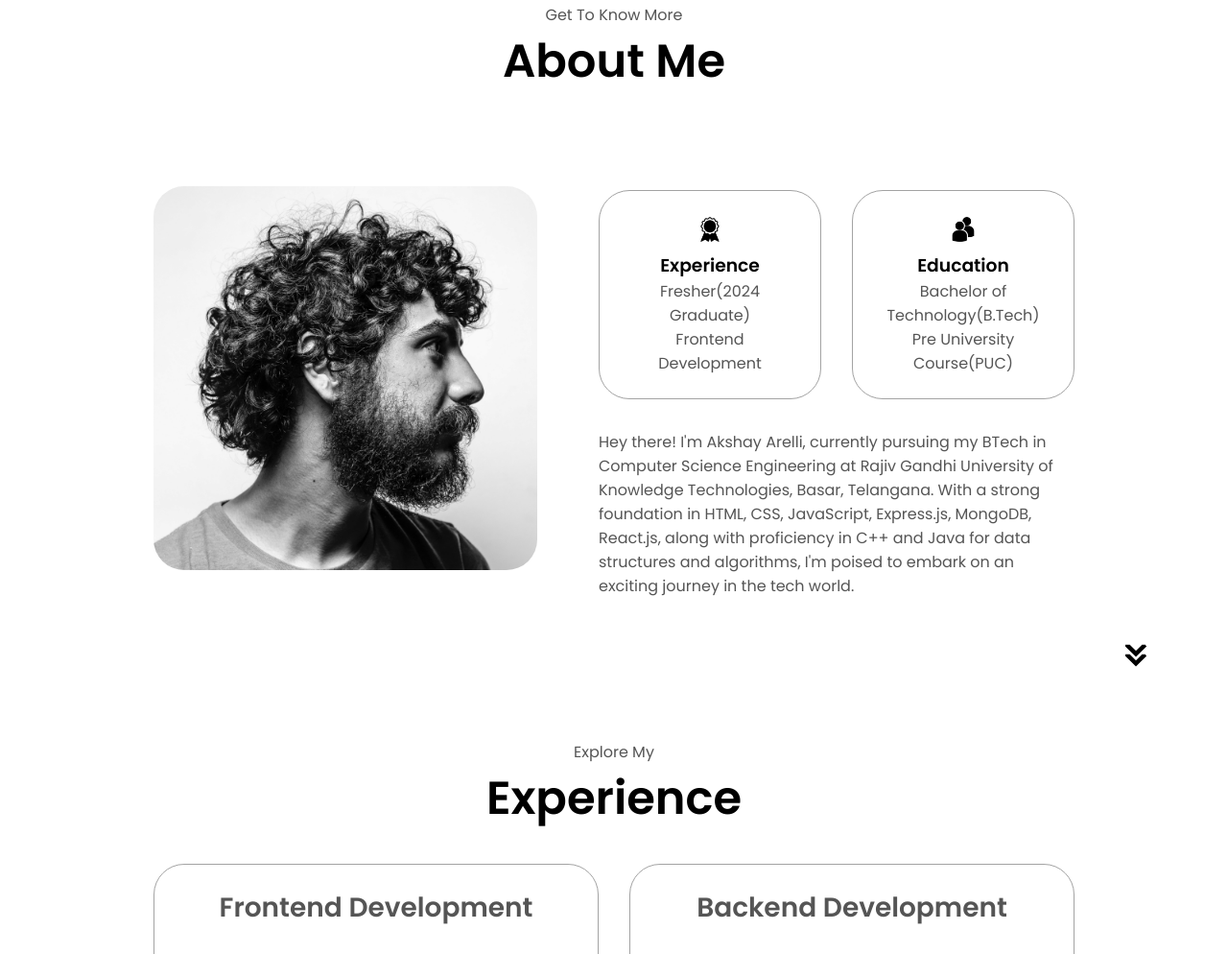
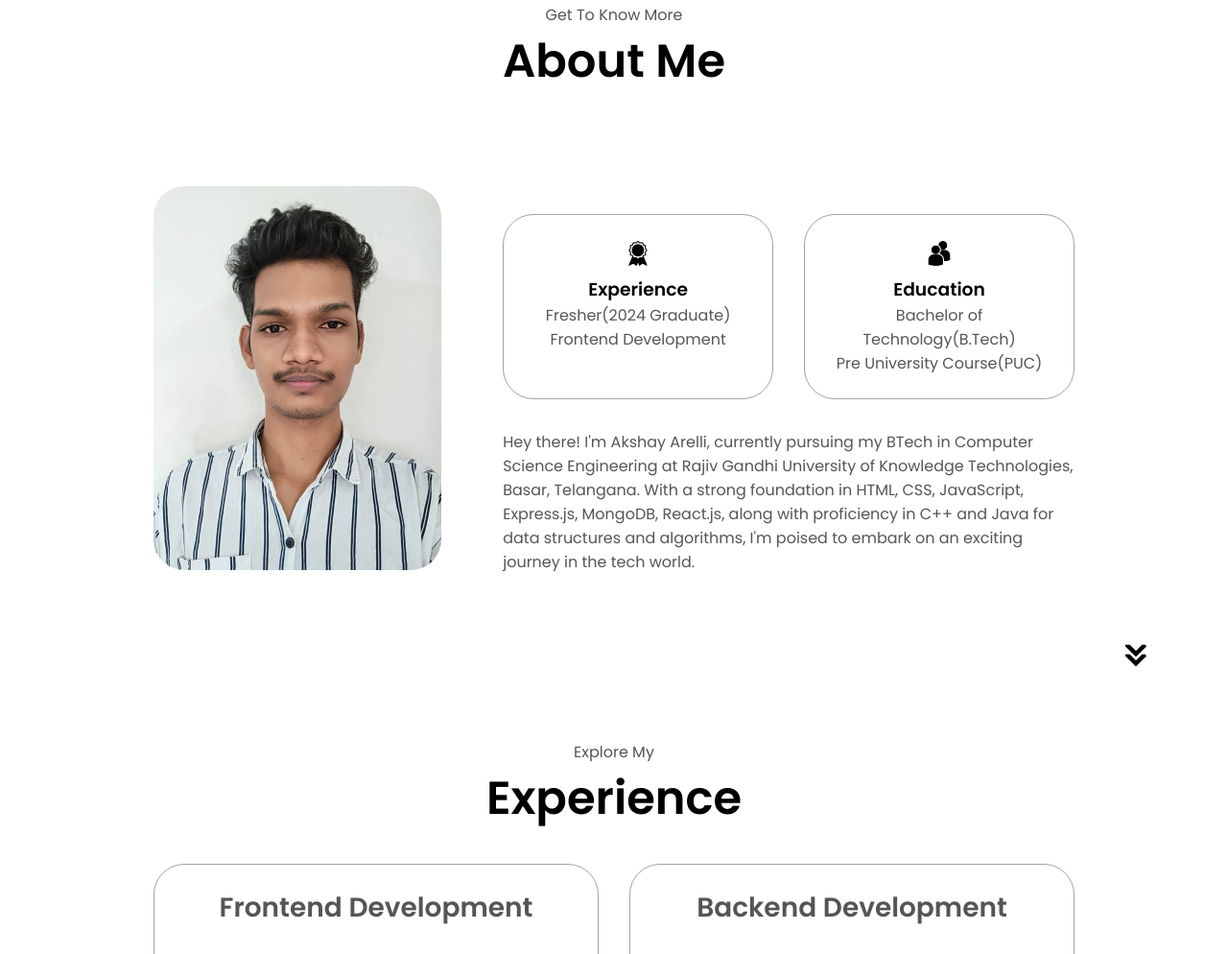
Before and after one commit to Akshayarelli2143/MyPortfolio-, a plain HTML site: page index.html in a window 1280 px wide. Shown: the part 925-1919 px from the top of the page at 96% size. Drawn offline with Linux system fonts and the light colour scheme.

Commit message:
profile updated

```diff
--- a/index.html
+++ b/index.html
@@ -67,7 +67,7 @@
         <h1 class="title">About Me</h1>
         <div class="section-container">
             <div class="section__pic-container">
-                <img src="./assets/about-pic.png" alt="Profile picture" class="about-pic" />
+                <img src="./assets/Akshay New Pic.jpeg" alt="Profile picture" class="about-pic" />
             </div>
             <div class="about-details-container">
                 <div class="about-containers">
```
Also changed, not shown: assets/Akshay New Pic.jpeg (added), assets/AkshayProfilepic.jpg (deleted), 2 other files.
